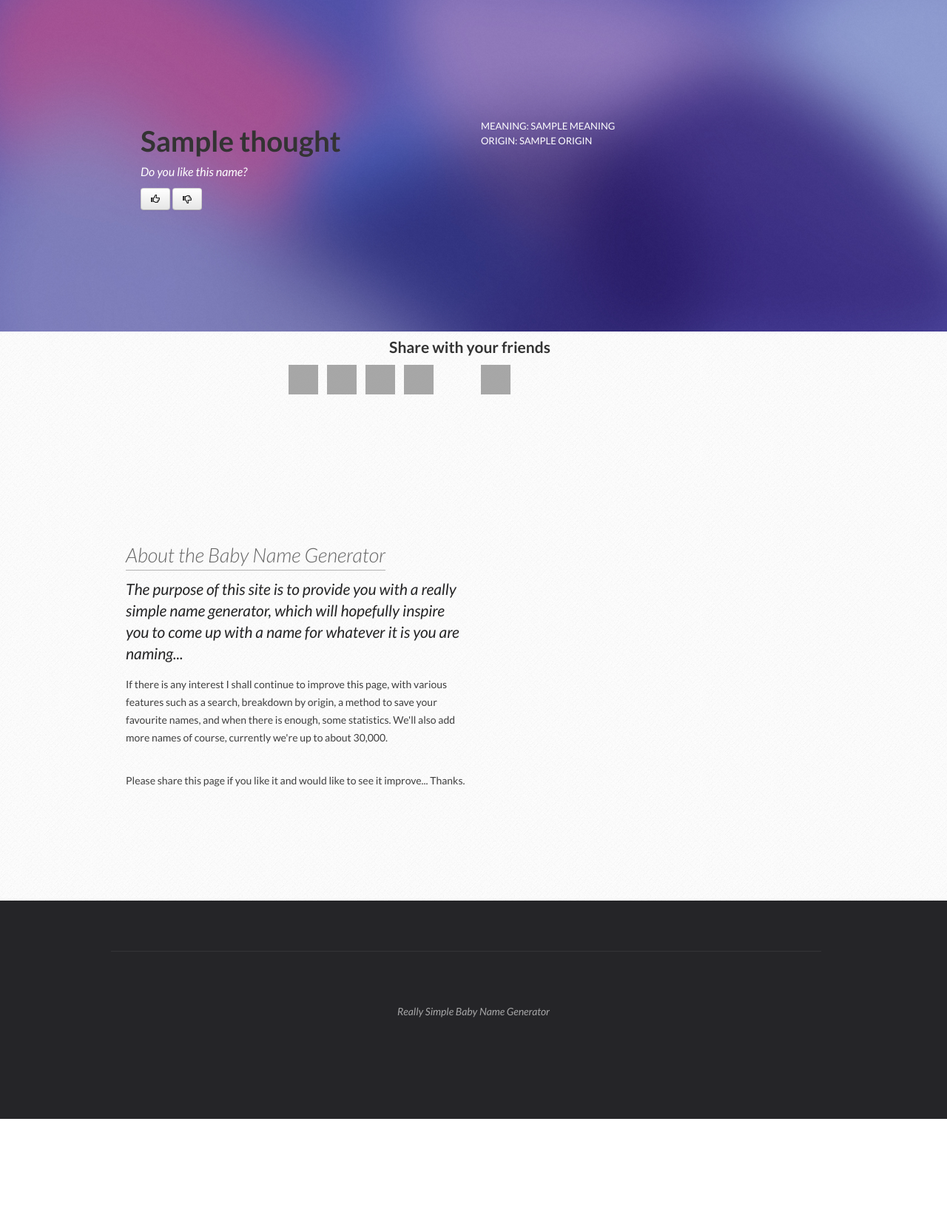
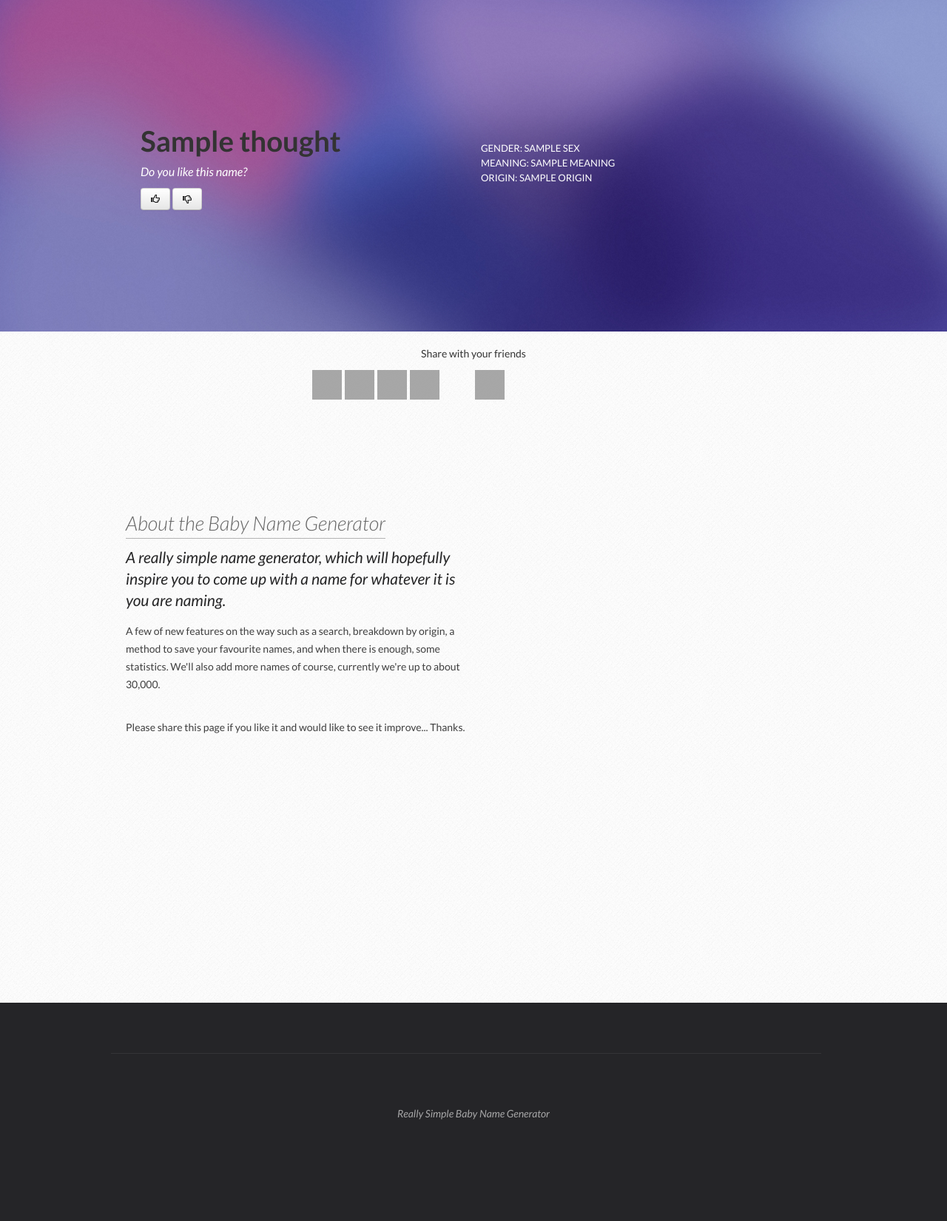
Before and after one commit to matjkd/thoughts, a PHP site: template application/views/templates/babynames.php in a window 1280 px wide. Shown: the part 61-1711 px from the top of the page at 74% size. Before the commit the page ends 1573 px from the top, so only its background shows below. Run offline with PHP 8.4, Linux system fonts and the light colour scheme; the template is opened without the code that fills it: most values are stand-ins (such as "Sample title", 1, 10 or a date in 2020); data that the repository does not hold is empty; grey boxes are pictures that could not be loaded.

Commit message:
minor update

```diff
--- a/application/views/templates/babynames.php
+++ b/application/views/templates/babynames.php
@@ -2,10 +2,10 @@
 <html>
 <head>
 	  <title><?php
-	if (isset($title))
-	{
-		echo $title;
-	}
+		if (isset($title))
+		{
+			echo $title;
+		}
  ?></title>
     <meta http-equiv="Content-Type" content="text/html; charset=utf-8">
 	<meta name="viewport" content="width=device-width, initial-scale=1.0">
@@ -103,16 +103,18 @@
       <a href="<?=base_url() ?>babynames/dislike_name/<?=$id ?>"> <button class="btn"><i class="icon-thumbs-down icon-4x"></i></button></a>
                 </div>
 
-                <div class="span6 count">
+                <div class="span6 count" style="margin-top:30px;">
+                	<p>Gender: <?=$sex?></p>
                   <p>Meaning: <?=$meaning ?></p>
                   <p>Origin: <?=$origin ?></p>
                 </div>
             </div>
         </div>
+     </div>
 
 <div class="social" style="margin-top:20px;">
             <div class="container">
-            	<div id="example1">
+            	<div id="example1" style="text-align:center;">
 	<p>Share with your friends  </p>
   <div id="mydiv"></div>
 
@@ -120,6 +122,9 @@
 
             </div>
         </div>
+
+
+
         <div class="email_wrapp">
             <div class="container">
                 <div class="span11 " style="padding-top:10px; height:110px;">
@@ -142,10 +147,10 @@
             </div>
             <div class="row">
                 <div class="span6 intro">
-                    <h6>The purpose of this site is to provide you with a really simple name generator, which will hopefully inspire you to come up with a name
-                    	for whatever it is you are naming...</h6>
+                    <h6>A really simple name generator, which will hopefully inspire you to come up with a name
+                    	for whatever it is you are naming.</h6>
                     <p>
-                        If there is any interest I shall continue to improve this page, with various features such as a search, breakdown by origin, a method to
+                        A few of new features on the way such as a search, breakdown by origin, a method to
                         save your favourite names, and when there is enough, some statistics. We'll also add more names of course, currently we're up to about 30,000.<br /><br />
                         <p>Please share this page if you like it and would like to see it improve... Thanks.</p>
                           </div>
@@ -156,7 +161,16 @@
         </div>
     </div>
 
-    </div>
+     <div class="email_wrapp">
+            <div class="container">
+                <div class="span11 " style="padding-top:10px; height:110px;">
+                    	<div style="text-align: center;">
+  		<?=$this -> load -> view('ads/leaderboard2') ?>
+  	</div>
+
+                </div>
+            </div>
+        </div>
 
     <!-- starts footer -->
     <footer id="footer">
--- a/themes/clean/css/about.css
+++ b/themes/clean/css/about.css
@@ -1,6 +1,6 @@
 #aboutus{
 	margin-bottom: 90px;
-	margin-top: 70px;
+	margin-top: 20px;
 }
 #aboutus .intro h6{
 	font-size: 21px;
```
Also changed, not shown: application/views/ads/leaderboard2.php (added, +11 -0 lines).
